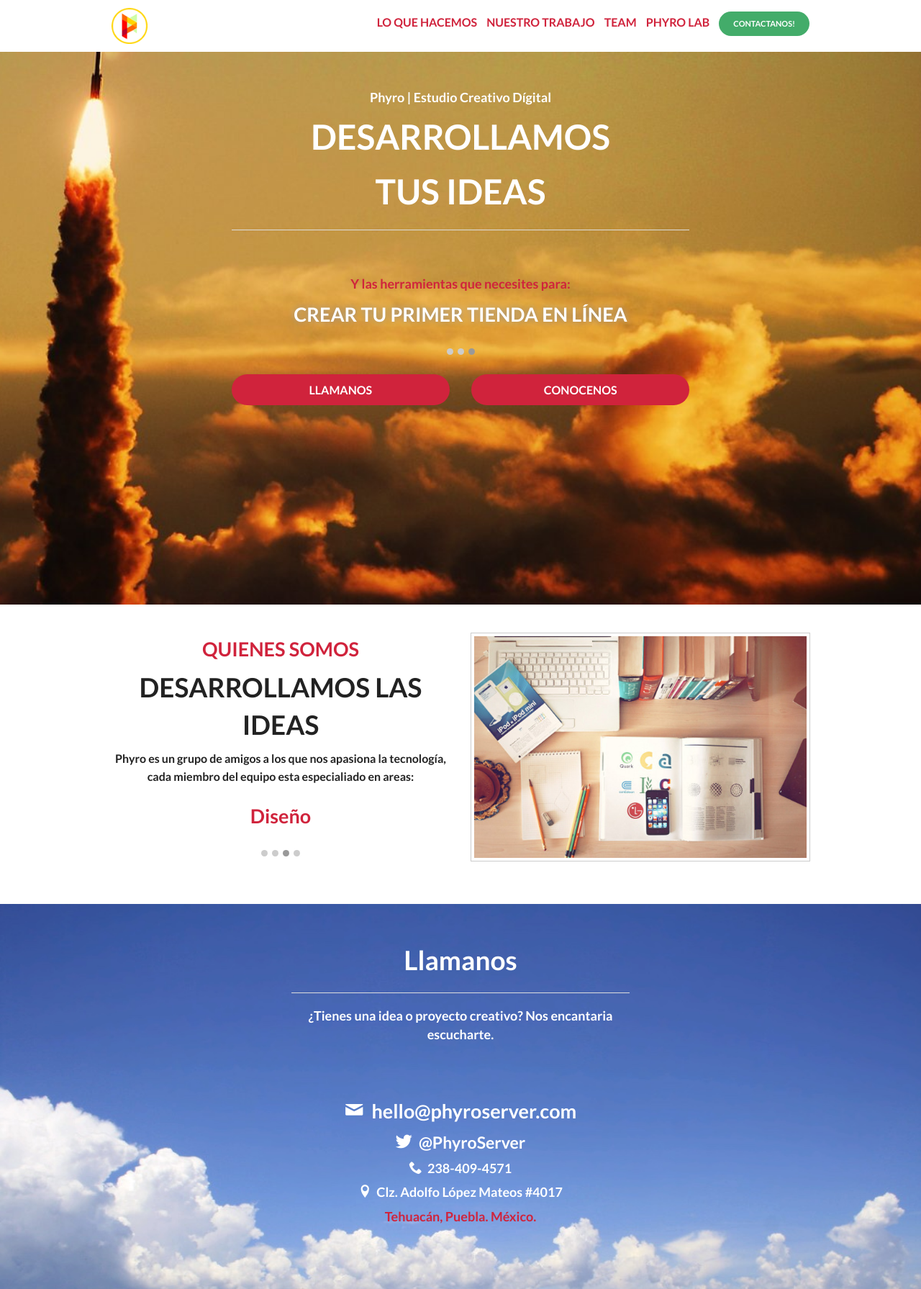
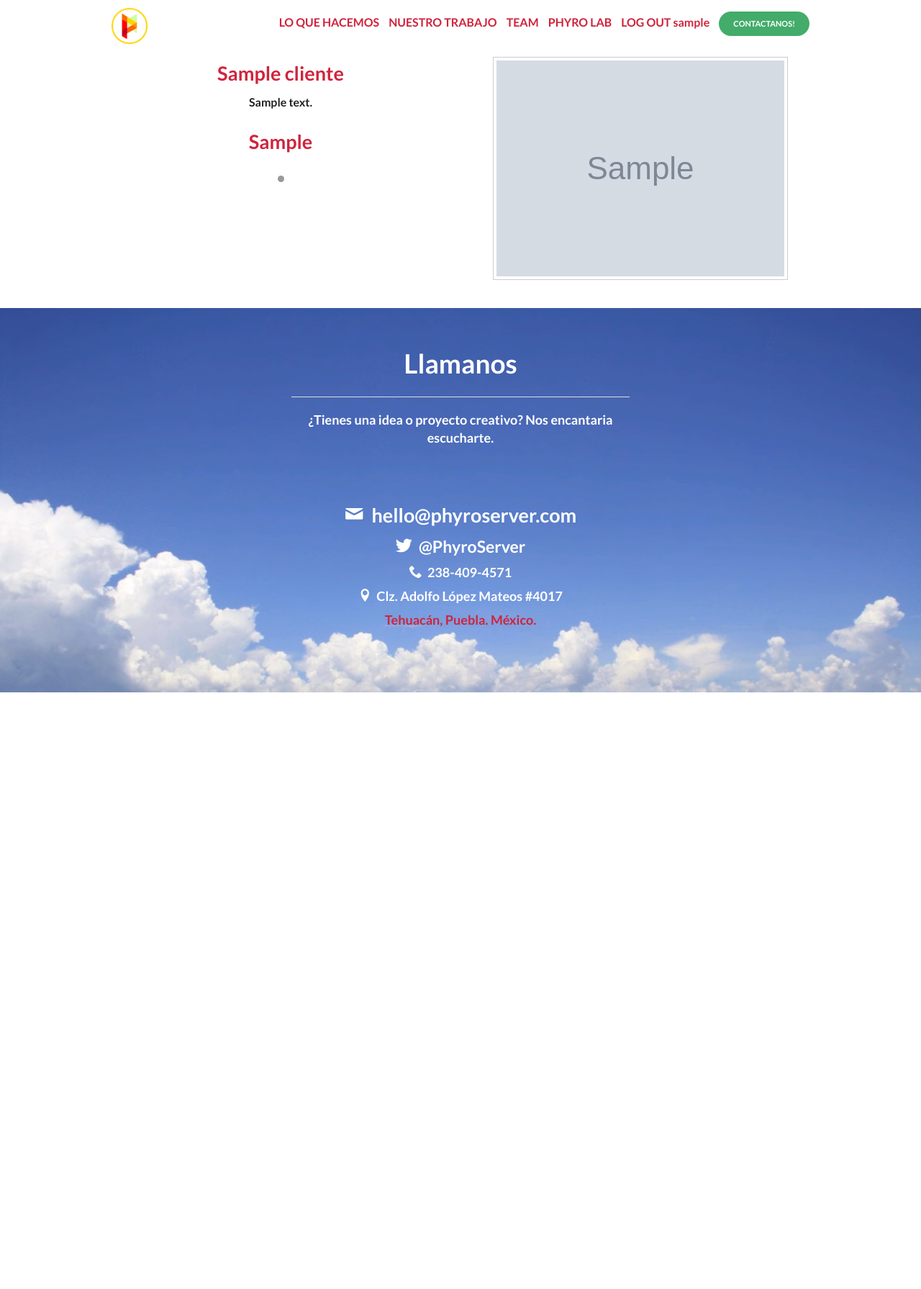
Before and after one commit to vash512/phyro_clientes, a Django app: page / in a window 1280 px wide. Shown: the whole page at 72% size. After the commit the page ends 962 px from the top, so only its background shows below. Run offline with Django 3.2, Linux system fonts and the light colour scheme; a user stored in the database is signed in; tables that the repository leaves empty hold one stand-in row (values such as "Sample post"); grey boxes marked "Sample" are stand-in pictures; parts of the project's set-up code (start-up, migrations or seed data) failed here and were passed over; some libraries are stand-ins or nearby versions.

Commit message:
Primera portada de index

```diff
--- a/back-end/phyro/clientes/models.py
+++ b/back-end/phyro/clientes/models.py
@@ -2,8 +2,9 @@ from django.db import models
 from django.contrib.auth.models import User
 
 class Cliente(models.Model):
-    usuario = models.ForeignKey(User)
+    usuario = models.ForeignKey(User, unique=True)
     nombre = models.CharField(max_length=50)
+    imagen = models.ImageField(upload_to='asets/items/u', blank=True, null=True)
     descripcion = models.TextField()
     preferencias = models.ManyToManyField("Preferencia")
     direccion = models.TextField()
--- a/back-end/phyro/clientes/urls.py
+++ b/back-end/phyro/clientes/urls.py
@@ -1,11 +1,25 @@
-from django.conf.urls import patterns, url, include
+from django.conf.urls import patterns, include, url
+from django.conf import settings
+from django.contrib import admin
+admin.autodiscover()
 
 urlpatterns=patterns('clientes.views',
     url(r'^$','index'),
-    #url(r'^tag/','sin_permisos'),
+    url(r'^logout/$','log_out'),
     #url(r'^tag/','errorLogin'),
 
 
     #url(r'^tag/(?P<tag>[\w\-]+)/$','tag_aviso'),
     #url(r'^(?P<aviso>[\w\-]+)/$','aviso'),
 )
+
+if DEBUG:
+    urlpatterns+=patterns('',
+        url(r'^media/(?P<path>.*)$', 'django.views.static.serve',
+            {'document_root':settings.MEDIA_ROOT,} ),
+    )
+
+    urlpatterns+=patterns('',
+        url(r'^static/(?P<path>.*)$', 'django.views.static.serve',
+            {'document_root':settings.STATICFILES_DIRS,} ),
+    )
--- a/back-end/phyro/clientes/views.py
+++ b/back-end/phyro/clientes/views.py
@@ -7,6 +7,8 @@ from django.http import HttpResponseRedirect
 from django.http import HttpResponsePermanentRedirect as redirect301
 from django.contrib.auth.forms import AuthenticationForm
 from django.contrib.auth import login, authenticate, logout
+from django.contrib.auth.decorators import login_required
+from clientes.models import Cliente
 
 
 
@@ -24,9 +26,7 @@ def index(request):
                     if acceso.is_active:
                         login(request,acceso)
                         #Pantalla del Perfil
-                        ctx={'usuario':usuario}
-                        return render_to_response('home/index.html', ctx,
-                          context_instance=RequestContext(request))
+                        return HttpResponseRedirect('/')
                     else:
                         error="Posiblemente tu usuario este baneado o desactivado, comunicate con el administrador"
                 else:
@@ -44,6 +44,15 @@ def index(request):
                           context_instance=RequestContext(request))
     else:
         #Pantalla del Perfil
-        ctx={'usuario':usuario}
+        try:
+            perfil=Cliente.objects.get(usuario=usuario)
+        except :
+            perfil=None
+        ctx={'usuario':usuario, 'perfil':perfil}
         return render_to_response('home/index.html', ctx,
                           context_instance=RequestContext(request))
+
+@login_required(login_url='/')
+def log_out(request):
+    logout(request)
+    return HttpResponseRedirect('/')
--- a/back-end/phyro/phyro/settings.py
+++ b/back-end/phyro/phyro/settings.py
@@ -1,9 +1,6 @@
 from phyro.local_settings import *
 import os
 BASE_DIR = os.path.dirname(os.path.dirname(__file__))
-
-
-DEBUG = True
 
 TEMPLATE_DEBUG = True
 
@@ -69,3 +66,6 @@ STATICFILES_DIRS = (
 TEMPLATE_DIRS = (
     os.path.join(BASE_DIR, 'templates'),
 )
+
+MEDIA_ROOT = os.path.join(BASE_DIR, "media/")
+MEDIA_URL = '/media/'
--- a/back-end/phyro/templates/blocks/header.html
+++ b/back-end/phyro/templates/blocks/header.html
@@ -15,6 +15,7 @@
                 <a href="/nuestro-trabajo" class="orange mr">NUESTRO TRABAJO</a>
                 <a href="/team" class="blue mr">TEAM</a>
                 <a href="/blog" class="green mr" target="_blank">PHYRO LAB</a>
+                {%if usuario%}<a href="/logout" class="green mr">LOG OUT {{usuario.username}}</a>{%endif%}
                 <a href="/contacto" class="button round success tiny"><strong>CONTACTANOS!</strong></a>
             </p>
 
@@ -31,6 +32,7 @@
             <li><a href="/nuestro-trabajo"><i class="icon-github small"></i>NUESTRO TRABAJO</a></li>
             <li><a href="/team"><i class="icon-file-xml small"></i>TEAM PHYRO</a></li>
             <li><a href="/blog" class="green" target="_blank"><i class="icon-lab small"></i>PHYRO LAB!</a></li>
+            {%if usuario%}<li><a href="/logout" class="green"><i class="icon-lab small"></i>LOG OUT {{usuario.username}}</a></li>{%endif%}
         </ul>
 
             <p class="text-center"><a href="/contacto" class="button round tiny success"><i class="icon-phone small"></i>CONTACTANOS!</a></p>
--- a/back-end/phyro/templates/home/index.html
+++ b/back-end/phyro/templates/home/index.html
@@ -1,51 +1,14 @@
 {% extends "home/index_SEO.html" %}
 {% block contenido %}
-<header class="padding-top header-index">
-    <section class="row sFull">
-        <div id="head"class="small-12 medium-8 medium-centered columns text-center padding-top">
-            <div class="padding-top show-for-medium-up"></div>
-            <h5><strong>Phyro | Estudio Creativo Dígital</strong></h5>
-            <div class="show-for-medium-up">
-                <h2 class="h2Text">DESARROLLAMOS</h2>
-                <h2 class="h2Text"><strong>TUS IDEAS</strong></h2>
-            </div>
-            <div class="show-for-small-only">
-                <h2>DESARROLLAMOS</h2>
-                <h2><strong>TUS IDEAS</strong></h2>
-            </div>
-            <hr>
-            <div class="show-for-medium-up padding-top"></div>
-            <h5 style="color:#d0233c;">Y las herramientas que necesites para:</h5>
-            <ul class="toolPhyro" data-orbit
-                  data-options="animation_speed:800;
-                  timer_speed: 2700;
-                  slide_number: false;
-                  pause_on_hover: false;
-                  navigation_arrows:false;
-                  bullets:true;">
-                <li><h3><strong>ENCONTRAR NUEVOS MERCADOS</strong></h3></li>
-                <li><h3><strong>REDISEÑAR TU SITIO WEB</strong></h3></li>
-                <li><h3><strong>CREAR TU PRIMER TIENDA EN LÍNEA</strong></h3></li>
-            </ul>
-            <div class="row">
-                <div class="small-6 columns">
-                    <a href="/contacto" class="button round expand zeroM CTA"><strong>LLAMANOS</strong></a>
-                </div>
-                <div class="small-6 columns">
-                    <a href="/lo-que-hacemos" class="button round expand zeroM CTA"><strong>CONOCENOS</strong></a>
-                </div>
-            </div>
-        </div>
-    </section>
-</header>
 <section class="padding-top ">
+    <hr>
+    {%if perfil%}
     <article class="row">
         <div class="large-6 columns text-center ">
-            <h3><a href="/team"><strong>QUIENES SOMOS</strong></a></h3>
-            <h2>DESARROLLAMOS LAS IDEAS</h2>
+            <h3><a href="/team"><strong>{{perfil.nombre}}</strong></a></h3>
             <div class="row">
                 <div class="medium-8 medium-centered large-12 columns">
-                    <p>Phyro es un grupo de amigos a los que nos apasiona la tecnología, cada miembro del equipo esta especialiado en areas:</p>
+                    <p>{{perfil.descripcion}}</p>
                 </div>
             </div>
 
@@ -56,17 +19,17 @@
                   pause_on_hover: false;
                   navigation_arrows:false;
                   bullets:true;">
-                <li><h3><a href="#"><strong>Marketing Dígital</strong></a></h3></li>
-                <li><h3><a href="#"><strong>Sistemas</strong></a></h3></li>
-                <li><h3><a href="#"><strong>Diseño</strong></a></h3></li>
-                <li><h3><a href="#"><strong>Fotografía</strong></a></h3></li>
+                {%for tag in perfil.preferencias.all%}
+                <li><h3><a href="#"><strong>{{tag}}</strong></a></h3></li>
+                {%endfor%}
             </ul>
 
         </div>
         <div class="large-6 columns text-center">
-            <img class="th" src="{{STATIC_URL}}img/home/team_01.jpg" alt="Somos una Agencia de Desarrollo y Diseño Web Autodidactas y Apasionados de la web">
+            <img class="th" src="{{MEDIA_URL}}{{perfil.imagen}}" alt="Somos una Agencia de Desarrollo y Diseño Web Autodidactas y Apasionados de la web">
         </div>
     </article>
+    {%endif%}
     <div class="padding-top"></div>
 
 </section>
```
Also changed, not shown: back-end/phyro/clientes/migrations/0004_auto__add_field_cliente_imagen.py (added), back-end/phyro/media/asets/items/u/Jinx-League-Of-Legends-фэндомы-1402326.jpeg (added).
